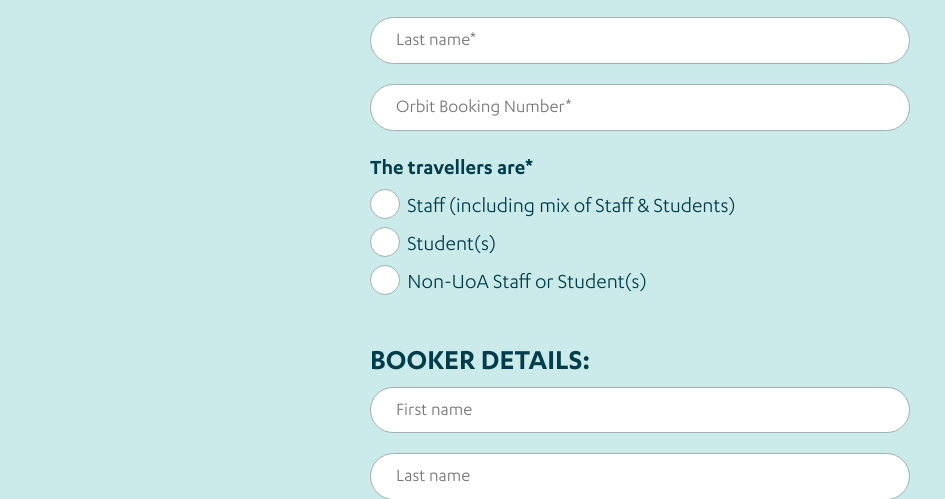
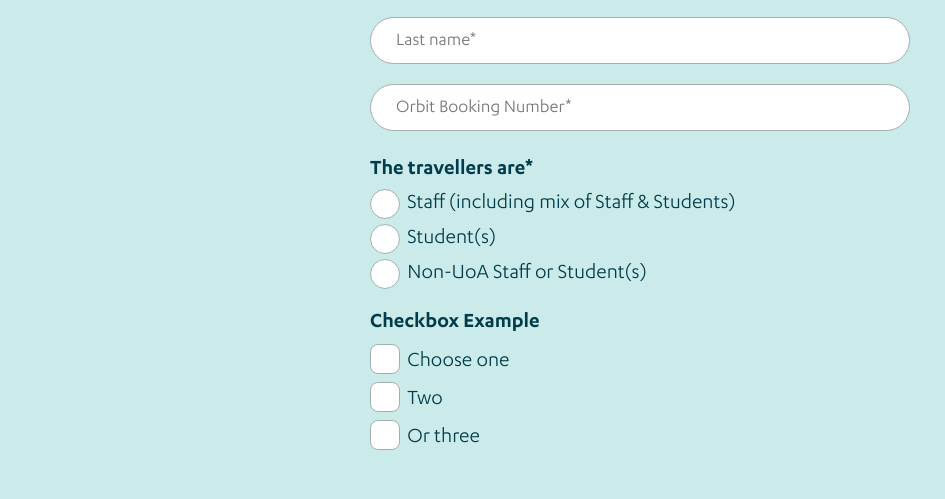
Before and after one commit to thisisannie/orbit-portal, a website: page form.html in a window 1280 px wide. Shown: the part 419-918 px from the top of the page, without its empty margins (0-945 px from the left). Drawn offline with nearby package versions, Linux system fonts and the light colour scheme.

Commit message:
Added Checkbox styles.

```diff
--- a/assets/css/scss/_form.scss
+++ b/assets/css/scss/_form.scss
@@ -37,14 +37,14 @@ input[type=text], input[type=password], input[type=email], input[type=tel], inpu
     margin-bottom: 0;
   }
 }
-.radio-group {
+.radio-group, .check-group {
   margin-bottom: 20px;
   label {
     margin: 5px 0;
   }
 }
 
-input[type="radio"] {
+input[type="radio"], input[type="checkbox"] {
   display: inline-grid;
   place-content: center;
   appearance: none;
@@ -52,14 +52,13 @@ input[type="radio"] {
   height: 30px;
   margin-right: 3px;
   border: 1px $grey-light solid;
-  border-radius: 50%;
+  border-radius: 8px;
   background-color: #fff;
   color: $blue-dark;
   &::before {
     content: "";
     width: 15px;
     height: 15px;
-    border-radius: 50%;
     transform: scale(0);
     transition: 120ms transform ease-in-out;
     background-image: url("../../assets/images/tick.svg");
@@ -67,6 +66,20 @@ input[type="radio"] {
   }
   &:checked::before {
     transform: scale(1);
+  }
+}
+input[type="checkbox"] {
+  position: relative;
+  top: 1px;
+}
+input[type="radio"] {
+    border-radius: 50%;
+    &::before {
+    border-radius: 50%;
+    width: 8px;
+    height: 8px;
+    box-shadow: inset 10px 10px $blue;
+    background-image: none;
   }
 }
 
--- a/form.html
+++ b/form.html
@@ -45,6 +45,21 @@
 								<label class="p">
 									<input type="radio" name="travellers">
 									Non-UoA Staff or Student(s)
+								</label>
+							</div>
+							<div class="check-group travellers">
+								<label><p><strong>Checkbox Example</strong></p></label>
+								<label class="p">
+									<input type="checkbox" name="travellers">
+									Choose one
+								</label>
+								<label class="p">
+									<input type="checkbox" name="travellers">
+									Two
+								</label>
+								<label class="p">
+									<input type="checkbox" name="travellers">
+									Or three
 								</label>
 							</div>
 						</fieldset>
```
Also changed, not shown: assets/css/style.css.
